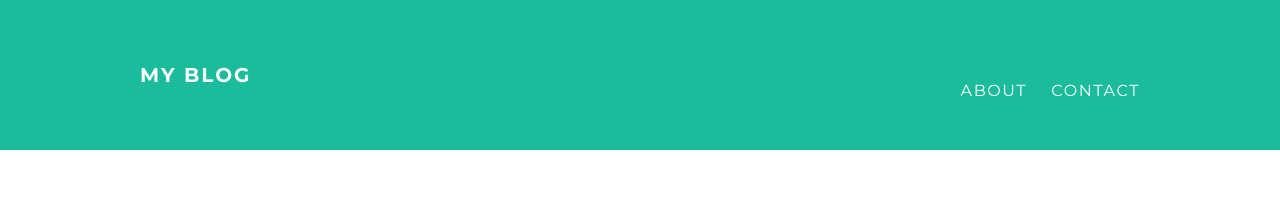
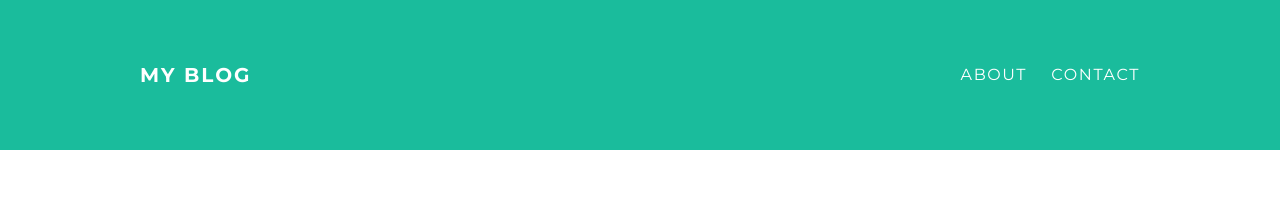
Before and after one commit to chroniclesofcf/chroniclesofcf.github.io, a plain HTML site: page index.html in a window 1280 px wide. Shown: the top 207 px of the page. Drawn offline with Linux system fonts and the light colour scheme.

Commit message:
Update styles.css

```diff
--- a/styles.css
+++ b/styles.css
@@ -35,7 +35,7 @@ body {
 #header-nav {
   display: block;
   float: right;
-  margin-top: 0:
+  margin-top: 0;
 }
 
 #header-nav li {
@@ -95,7 +95,7 @@ a:hover {
 }
 
 .post-date {
-  color: #D2D2D2
+  color: #D2D2D2;
 
   font-size: 14px;
   font-weight: bold;
```
